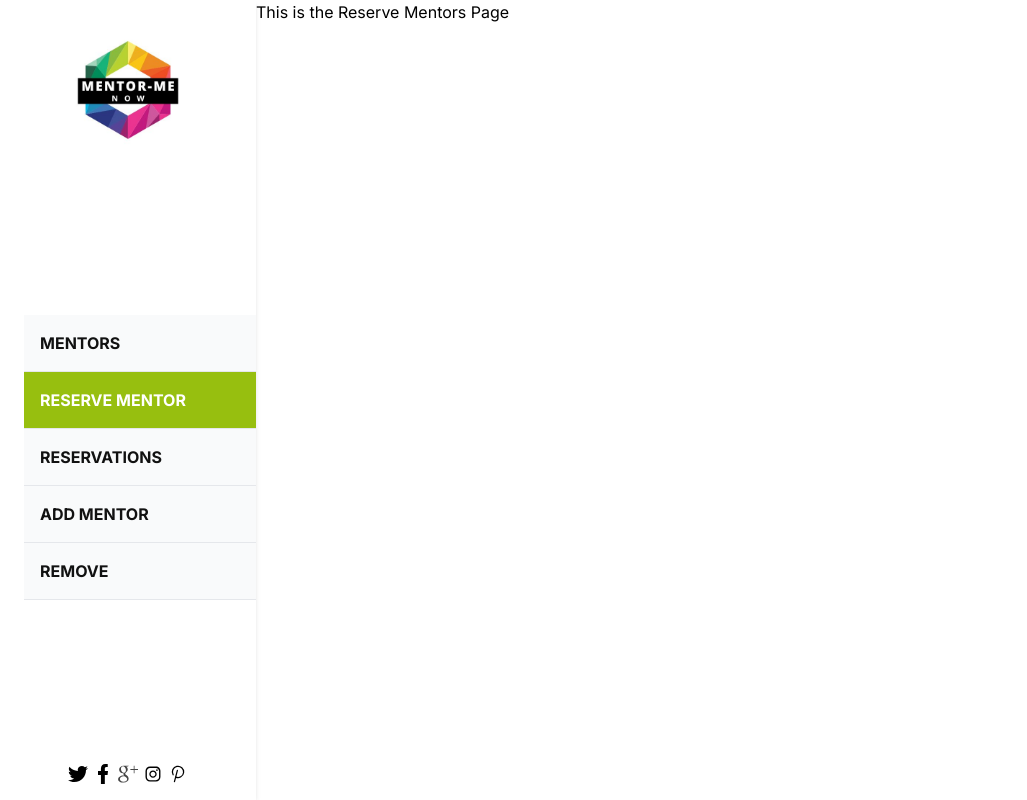
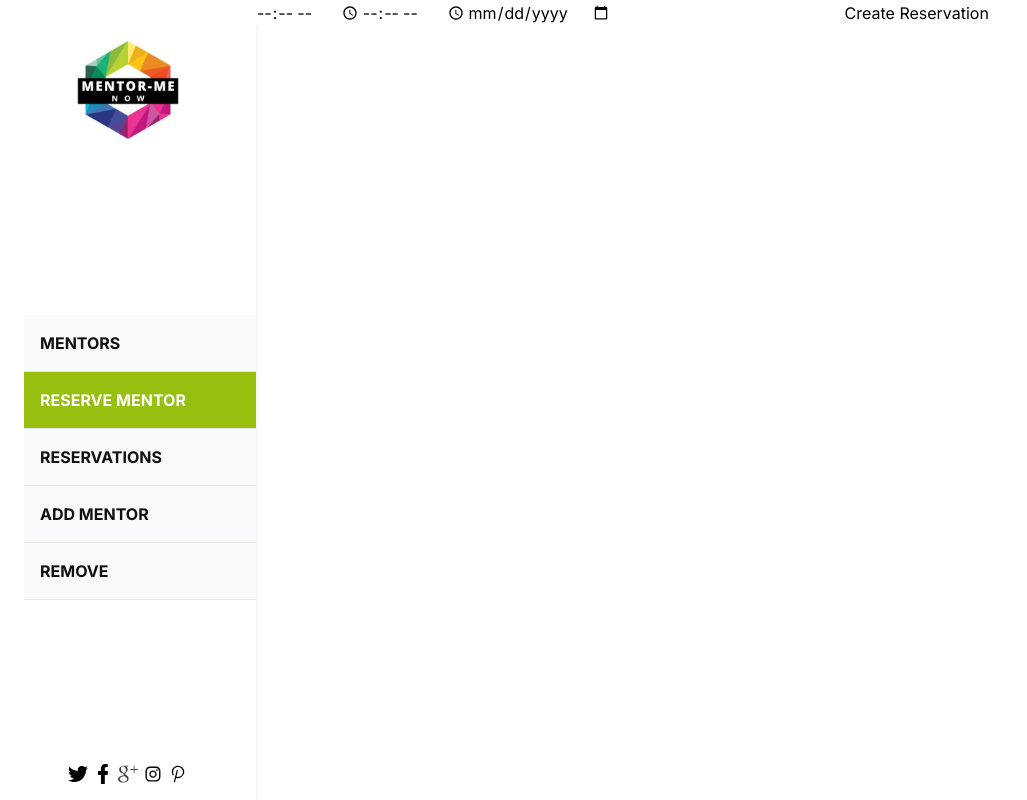
Before and after one commit to lily4178993/mentor_me_now_front_end, a React (Vite) app: page /reserveMentor in a window 1280 px wide. Shown: the whole page, without its empty margins (0-1027 px from the left). Built offline with nearby package versions, Linux system fonts and the light colour scheme.

Commit message:
Add reserve mentor component and codes

```diff
--- a/src/components/ReserveMentor.jsx
+++ b/src/components/ReserveMentor.jsx
@@ -1,7 +1,50 @@
-const ReserveMentor = () => (
-  <div>
-    <h1>This is the Reserve Mentors Page</h1>
-  </div>
-);
+import React, { useState } from 'react';
+import axios from 'axios';
+import { useDispatch } from 'react-redux';
+import { fetchReservationsList } from '../redux/slices/reservations/reservationsListSlice';
 
-export default ReserveMentor;
+const BASE_URL = 'http://localhost:3000/api/v1';
+
+function ReservationForm() {
+  const [startTime, setStartTime] = useState('');
+  const [endTime, setEndTime] = useState('');
+  const [date, setDate] = useState('');
+  const [mentorId, setMentorId] = useState('');
+  const dispatch = useDispatch();
+
+  const onSubmit = async (e) => {
+    e.preventDefault();
+    const userId = localStorage.getItem('userId'); // Get userId from local storage
+    if (!userId) {
+      // Handle the case where the user's ID is not found in local storage
+      return;
+    }
+
+    try {
+      await axios.post(`${BASE_URL}/users/:user_id/reservations`, {
+        reservation: {
+          start_time: startTime,
+          end_time: endTime,
+          date,
+          user_id: userId,
+          mentor_id: mentorId,
+        },
+      });
+      dispatch(fetchReservationsList(userId));
+    } catch (error) {
+      console.error(error);
+    }
+  };
+
+  return (
+    <form onSubmit={onSubmit}>
+      <input type="time" value={startTime} onChange={(e) => setStartTime(e.target.value)} required />
+      <input type="time" value={endTime} onChange={(e) => setEndTime(e.target.value)} required />
+      <input type="date" value={date} onChange={(e) => setDate(e.target.value)} required />
+      <input type="number" value={mentorId} onChange={(e) => setMentorId(e.target.value)} required />
+      <button type="submit">Create Reservation</button>
+    </form>
+  );
+}
+
+export default ReservationForm;
```
